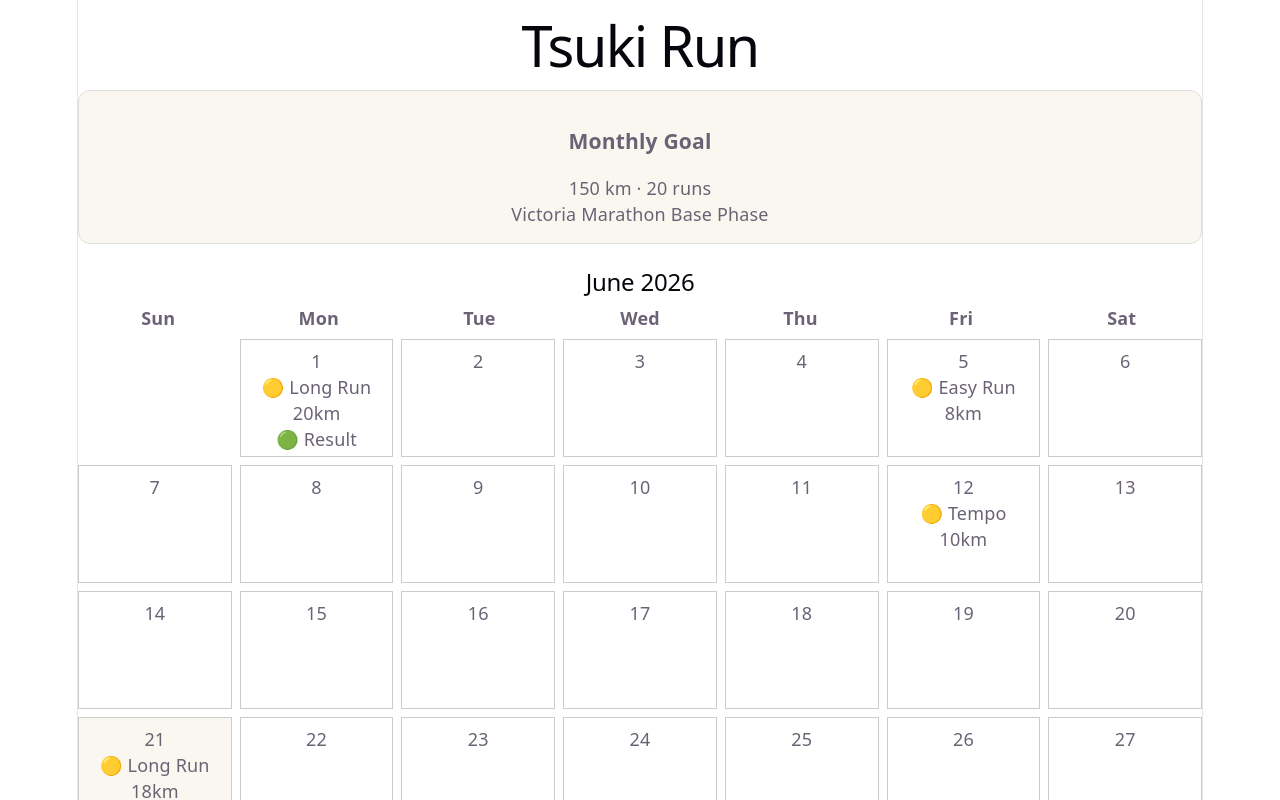
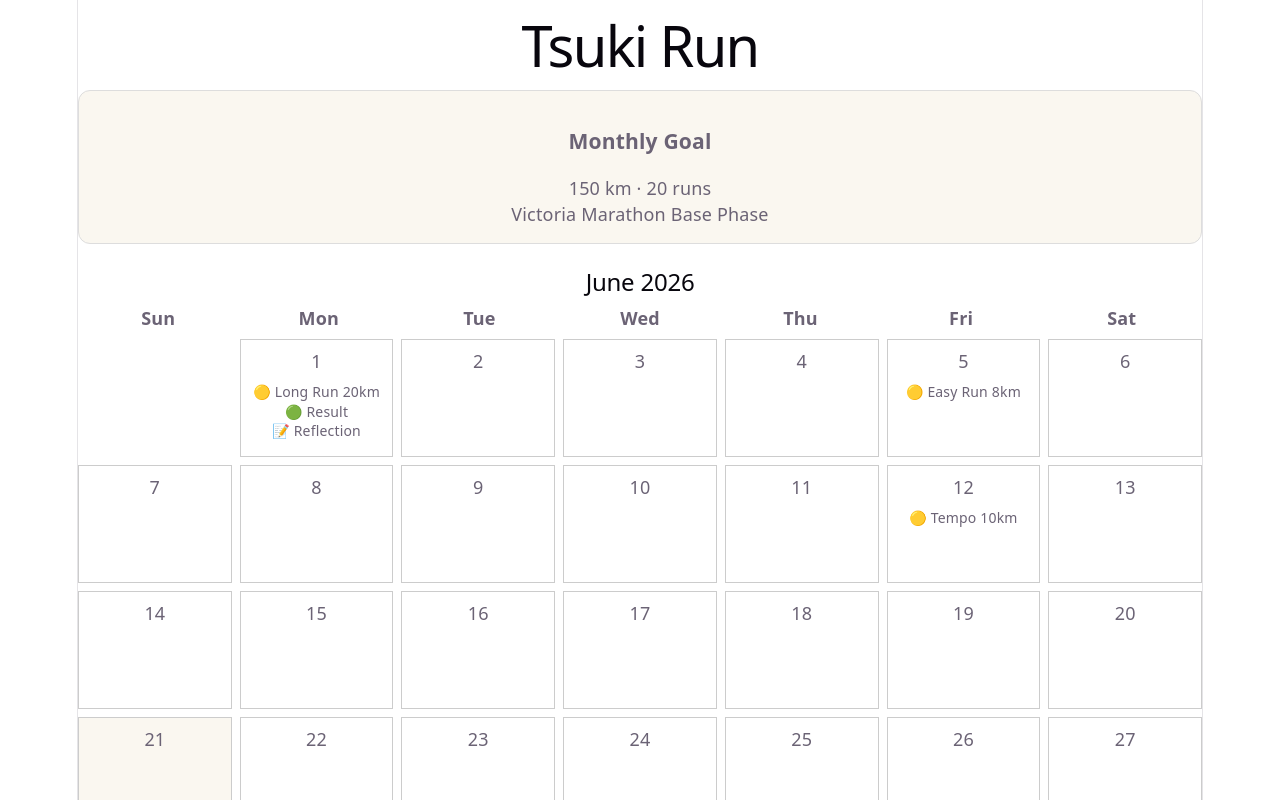
Before and after one commit to jameskktkim-dev/tsuki-run, a React app in the folder frontend/: page / in a window 1280 px wide. Shown: the top 800 px of the page. Built offline with nearby package versions, Linux system fonts and the light colour scheme; the HTML template or start-up script is replaced by a standard one.

Commit message:
Persist entries with local storage

```diff
--- /dev/null
+++ b/frontend/src/components/DayCell.jsx
@@ -0,0 +1,24 @@
+export default function DayCell({ day, entry, today, onClick }) {
+  const isToday = day === today;
+
+  return (
+    <div
+      onClick={onClick}
+      className={isToday ? "day-cell today" : "day-cell"}
+    >
+      <div className="day-number">{day}</div>
+
+      {entry?.plan?.type && (
+        <div className="entry-line">
+          🟡 {entry.plan.type} {entry.plan.distance}km
+        </div>
+      )}
+
+      {entry?.result?.completed && <div className="entry-line">🟢 Result</div>}
+
+      {entry?.result?.reflection && (
+        <div className="entry-line">📝 Reflection</div>
+      )}
+    </div>
+  );
+}
--- /dev/null
+++ b/frontend/src/components/DayModal.css
@@ -0,0 +1,85 @@
+.modal-backdrop {
+  position: fixed;
+  inset: 0;
+  background-color: rgba(40, 40, 40, 0.35);
+  display: flex;
+  justify-content: center;
+  align-items: center;
+}
+
+.day-modal {
+  position: relative;
+  width: 420px;
+  background-color: white;
+  padding: 28px;
+  border-radius: 16px;
+  box-shadow: 0 20px 60px rgba(0, 0, 0, 0.15);
+}
+
+.modal-close-button {
+  position: absolute;
+  top: 14px;
+  right: 16px;
+  border: none;
+  background: transparent;
+  font-size: 24px;
+  cursor: pointer;
+}
+
+.modal-title {
+  margin-top: 0;
+  margin-bottom: 24px;
+  text-align: center;
+}
+
+.form-group {
+  margin-bottom: 18px;
+  display: flex;
+  flex-direction: column;
+  gap: 8px;
+}
+
+.form-group label {
+  font-weight: 600;
+}
+
+.form-group input,
+.form-group select,
+.form-group textarea {
+  padding: 10px;
+  border: 1px solid #d6d1c8;
+  border-radius: 8px;
+  font-size: 14px;
+}
+
+.distance-row {
+  display: flex;
+  align-items: center;
+  gap: 8px;
+}
+
+.distance-row input {
+  flex: 1;
+}
+
+.completed-row {
+  display: flex;
+  align-items: center;
+  gap: 8px;
+  margin-bottom: 22px;
+}
+
+.save-button {
+  width: 100%;
+  padding: 12px;
+  border: none;
+  border-radius: 10px;
+  background-color: #2f3138;
+  color: white;
+  font-weight: 700;
+  cursor: pointer;
+}
+
+.save-button:hover {
+  background-color: #1f2025;
+}
--- a/frontend/src/components/DayModal.jsx
+++ b/frontend/src/components/DayModal.jsx
@@ -1,16 +1,23 @@
 import { useState, useEffect } from "react";
+import "./DayModal.css";
 
 export default function DayModal({ selectedDay, entry, onClose, onSave }) {
-  const [trainingType, setTrainingType] = useState(entry?.planType || "");
-  const [distance, setDistance] = useState(entry?.planDistance || "");
-  const [reflection, setReflection] = useState(entry?.reflection || "");
-  const [hasResult, setHasResult] = useState(entry?.hasResult || false);
+  const [planType, setPlanType] = useState("");
+  const [planDistance, setPlanDistance] = useState("");
+  const [planNote, setPlanNote] = useState("");
+
+  const [resultDistance, setResultDistance] = useState("");
+  const [reflection, setReflection] = useState("");
+  const [completed, setCompleted] = useState(false);
 
   useEffect(() => {
-    setTrainingType(entry?.planType || "");
-    setDistance(entry?.planDistance || "");
-    setReflection(entry?.reflection || "");
-    setHasResult(entry?.hasResult || false);
+    setPlanType(entry?.plan?.type || "");
+    setPlanDistance(entry?.plan?.distance || "");
+    setPlanNote(entry?.plan?.note || "");
+
+    setResultDistance(entry?.result?.distance || "");
+    setReflection(entry?.result?.reflection || "");
+    setCompleted(entry?.result?.completed || false);
   }, [entry, selectedDay]);
 
   if (!selectedDay) return null;
@@ -18,41 +25,35 @@ export default function DayModal({ selectedDay, entry, onClose, onSave }) {
   const handleSave = () => {
     onSave({
       day: selectedDay,
-      planType: trainingType,
-      planDistance: distance,
-      reflection: reflection,
-      hasPlan: Boolean(trainingType || distance),
-      hasResult: hasResult,
+      plan: {
+        type: planType,
+        distance: planDistance,
+        note: planNote,
+      },
+      result: {
+        distance: resultDistance,
+        reflection,
+        completed,
+      },
     });
   };
 
   return (
-    <div
-      style={{
-        position: "fixed",
-        inset: 0,
-        backgroundColor: "rgba(0,0,0,0.3)",
-        display: "flex",
-        justifyContent: "center",
-        alignItems: "center",
-      }}
-    >
-      <div
-        style={{
-          backgroundColor: "white",
-          width: "420px",
-          padding: "24px",
-          borderRadius: "12px",
-        }}
-      >
-        <button onClick={onClose}>Close</button>
+    <div className="modal-backdrop">
+      <div className="day-modal">
+        <button className="modal-close-button" onClick={onClose}>
+          ×
+        </button>
 
-        <h2>June {selectedDay}</h2>
+        <h2 className="modal-title">June {selectedDay}</h2>
 
+        <h3>Plan</h3>
+
+        <div className="form-group">
           <label>Training Type</label>
           <select
-          value={trainingType}
-          onChange={(event) => setTrainingType(event.target.value)}
+            value={planType}
+            onChange={(event) => setPlanType(event.target.value)}
           >
             <option value="">Select training type</option>
             <option value="Easy Run">Easy Run</option>
@@ -62,45 +63,68 @@ export default function DayModal({ selectedDay, entry, onClose, onSave }) {
             <option value="Race">Race</option>
             <option value="Rest">Rest</option>
           </select>
+        </div>
 
-        <br />
-        <br />
-
-        <label>Distance</label>
+        <div className="form-group">
+          <label>Planned Distance</label>
+          <div className="distance-row">
             <input
               type="number"
-          value={distance}
-          onChange={(event) => setDistance(event.target.value)}
-          placeholder="km"
+              value={planDistance}
+              onChange={(event) => setPlanDistance(event.target.value)}
+              placeholder="0"
             />
+            <span>km</span>
+          </div>
+        </div>
 
-        <br />
-        <br />
+        <div className="form-group">
+          <label>Plan Note</label>
+          <textarea
+            rows="3"
+            value={planNote}
+            onChange={(event) => setPlanNote(event.target.value)}
+            placeholder="What is the plan?"
+          />
+        </div>
 
+        <h3>Result</h3>
+
+        <div className="form-group">
+          <label>Actual Distance</label>
+          <div className="distance-row">
+            <input
+              type="number"
+              value={resultDistance}
+              onChange={(event) => setResultDistance(event.target.value)}
+              placeholder="0"
+            />
+            <span>km</span>
+          </div>
+        </div>
+
+        <div className="form-group">
           <label>Reflection</label>
           <textarea
-          placeholder="How did it feel?"
             rows="5"
             value={reflection}
             onChange={(event) => setReflection(event.target.value)}
+            placeholder="How did it feel?"
           />
+        </div>
 
-        <br />
-        <br />
-
-        <label>
+        <label className="completed-row">
           <input
             type="checkbox"
-            checked={hasResult}
-            onChange={(event) => setHasResult(event.target.checked)}
+            checked={completed}
+            onChange={(event) => setCompleted(event.target.checked)}
           />
           Completed
         </label>
 
-        <br />
-        <br />
-
-        <button onClick={handleSave}>Save</button>
+        <button className="save-button" onClick={handleSave}>
+          Save
+        </button>
       </div>
     </div>
   );
--- /dev/null
+++ b/frontend/src/components/MonthlyCalendar.css
@@ -0,0 +1,41 @@
+.monthly-goal-card {
+  border: 1px solid #ddd;
+  padding: 16px;
+  margin-bottom: 24px;
+  border-radius: 12px;
+  background-color: #faf7f0;
+}
+
+.weekday-grid {
+  display: grid;
+  grid-template-columns: repeat(7, 1fr);
+  margin-bottom: 8px;
+  font-weight: bold;
+}
+
+.calendar-grid {
+  display: grid;
+  grid-template-columns: repeat(7, 1fr);
+  gap: 8px;
+}
+
+.day-cell {
+  border: 1px solid #ccc;
+  height: 100px;
+  padding: 8px;
+  cursor: pointer;
+  background-color: white;
+}
+
+.day-cell.today {
+  background-color: #faf7f0;
+}
+
+.day-number {
+  margin-bottom: 8px;
+}
+
+.entry-line {
+  font-size: 14px;
+  line-height: 1.4;
+}
--- a/frontend/src/components/MonthlyCalendar.jsx
+++ b/frontend/src/components/MonthlyCalendar.jsx
@@ -1,13 +1,29 @@
-import { useState } from "react";
+import { useState, useEffect } from "react";
 import { entries as initialEntries } from "../data/mockEntries";
 import DayModal from "./DayModal";
+import DayCell from "./DayCell";
+import "./MonthlyCalendar.css";
 
 const days = Array.from({ length: 30 }, (_, index) => index + 1);
 const blankDays = Array.from({ length: 1 }, (_, index) => null);
 
 export default function MonthlyCalendar() {
-  const [entries, setEntries] = useState(initialEntries);
+
+  const [entries, setEntries] = useState(() => {
+    const savedEntries = localStorage.getItem("tsuki-run-entries");
+
+    if (savedEntries) {
+      return JSON.parse(savedEntries);
+    }
+
+    return initialEntries;
+  });
+
   const [selectedDay, setSelectedDay] = useState(null);
+
+  useEffect(() => {
+    localStorage.setItem("tsuki-run-entries", JSON.stringify(entries));
+  }, [entries]);
 
   const today = new Date().getDate();
 
@@ -37,15 +53,7 @@ export default function MonthlyCalendar() {
 
   return (
     <div>
-      <div
-        style={{
-          border: "1px solid #ddd",
-          padding: "16px",
-          marginBottom: "24px",
-          borderRadius: "12px",
-          backgroundColor: "#faf7f0",
-        }}
-      >
+      <div className="monthly-goal-card">
         <h3>Monthly Goal</h3>
         <p>150 km · 20 runs</p>
         <p>Victoria Marathon Base Phase</p>
@@ -53,14 +61,7 @@ export default function MonthlyCalendar() {
 
       <h2>June 2026</h2>
 
-      <div
-        style={{
-          display: "grid",
-          gridTemplateColumns: "repeat(7, 1fr)",
-          marginBottom: "8px",
-          fontWeight: "bold",
-        }}
-      >
+      <div className="weekday-grid">
         <div>Sun</div>
         <div>Mon</div>
         <div>Tue</div>
@@ -70,13 +71,7 @@ export default function MonthlyCalendar() {
         <div>Sat</div>
       </div>
 
-      <div
-        style={{
-          display: "grid",
-          gridTemplateColumns: "repeat(7, 1fr)",
-          gap: "8px",
-        }}
-      >
+      <div className="calendar-grid">
         {blankDays.map((_, index) => (
           <div key={`blank-${index}`}></div>
         ))}
@@ -85,29 +80,13 @@ export default function MonthlyCalendar() {
           const entry = getEntryForDay(day);
 
           return (
-            <div
+            <DayCell
               key={day}
+              day={day}
+              entry={entry}
+              today={today}
               onClick={() => setSelectedDay(day)}
-              style={{
-                border: "1px solid #ccc",
-                height: "100px",
-                padding: "8px",
-                cursor: "pointer",
-                backgroundColor: day === today ? "#faf7f0" : "white",
-              }}
-            >
-              <div>{day}</div>
-
-              {entry?.hasPlan && (
-                <div>
-                  🟡 {entry.planType} {entry.planDistance}km
-                </div>
-              )}
-
-              {entry?.hasResult && <div>🟢 Result</div>}
-
-              {entry?.reflection && <div>📝 Reflection</div>}
-            </div>
+            />
           );
         })}
       </div>
--- a/frontend/src/data/mockEntries.js
+++ b/frontend/src/data/mockEntries.js
@@ -1,30 +1,41 @@
 export const entries = [
   {
     day: 1,
-    planType: "Long Run",
-    planDistance: 20,
-    hasPlan: true,
-    hasResult: true,
+    plan: {
+      type: "Long Run",
+      distance: 20,
+      note: "Keep it easy",
+    },
+    result: {
+      distance: 18,
+      reflection: "Felt strong",
+      completed: true,
+    },
   },
   {
     day: 5,
-    planType: "Easy Run",
-    planDistance: 8,
-    hasPlan: true,
-    hasResult: false,
+    plan: {
+      type: "Easy Run",
+      distance: 8,
+      note: "",
+    },
+    result: {
+      distance: "",
+      reflection: "",
+      completed: false,
+    },
   },
   {
     day: 12,
-    planType: "Tempo",
-    planDistance: 10,
-    hasPlan: true,
-    hasResult: false,
-  },
-  {
-    day: 21,
-    planType: "Long Run",
-    planDistance: 18,
-    hasPlan: true,
-    hasResult: true,
+    plan: {
+      type: "Tempo",
+      distance: 10,
+      note: "",
+    },
+    result: {
+      distance: "",
+      reflection: "",
+      completed: false,
+    },
   },
 ];
```
Also changed, not shown: 1 other file (tests, documents, lock files or other folders). Lines whose indentation alone changed are shown as unchanged.
